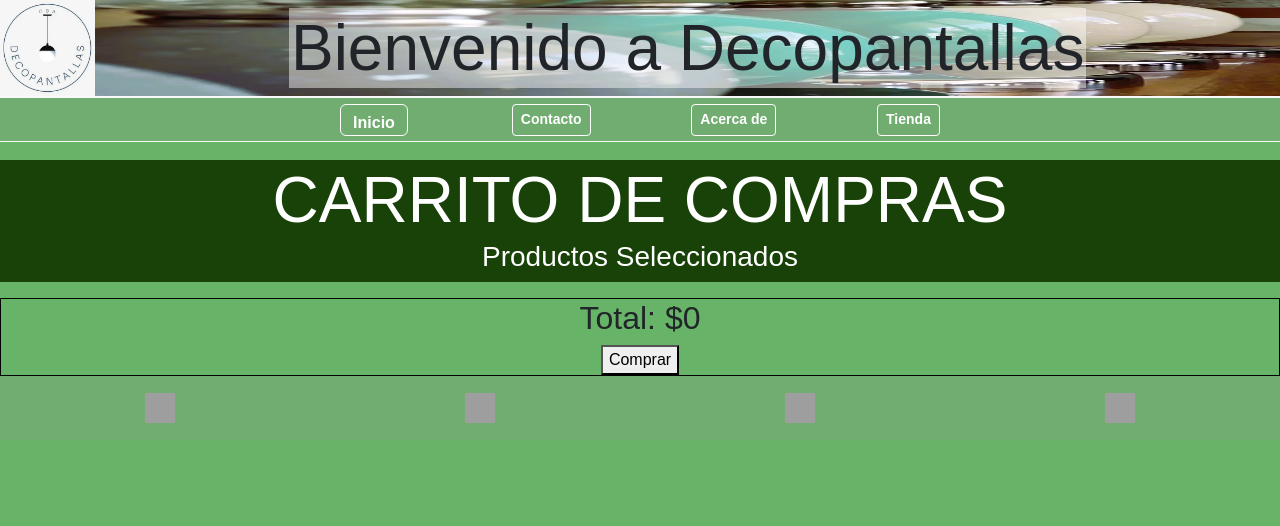
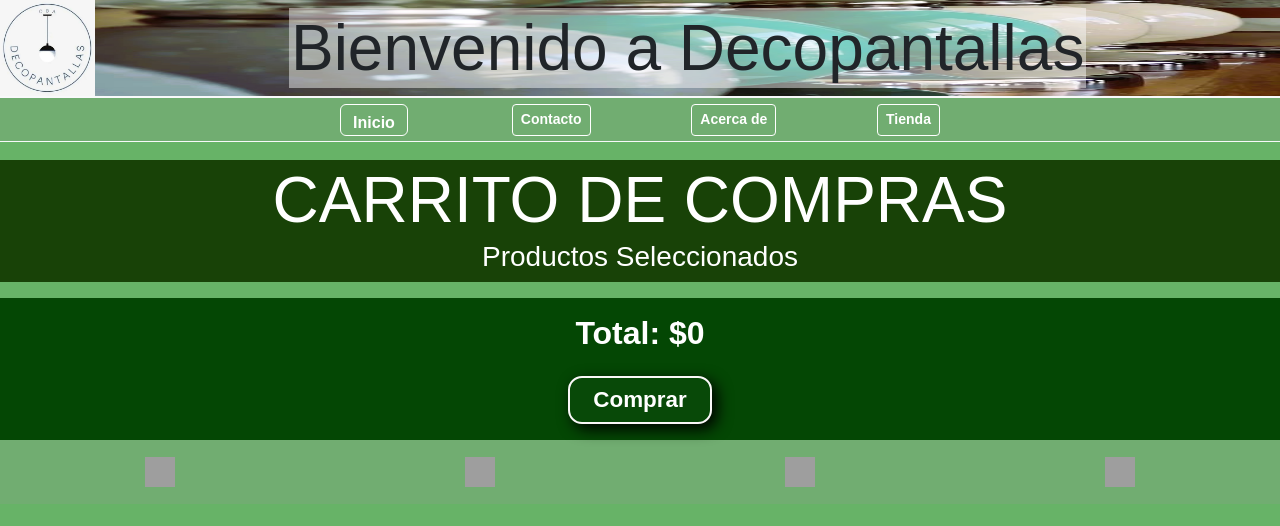
Before and after one commit to Mforgioni/Tienda-E-comerce, a plain HTML site: page paginas/carrito.html in a window 1280 px wide. Drawn offline with nearby package versions, Linux system fonts and the light colour scheme; some packages are replaced by stand-ins of ours; grey boxes are pictures that could not be loaded; a script that the page names is missing.

Commit message:
boton compra

```diff
--- a/css/style.css
+++ b/css/style.css
@@ -174,11 +174,7 @@ footer {
   list-style-type: none;
 }
 
-.total {
-  margin-top: 1rem;
-  border: solid 1px black;
-  text-align: center;
-}
+
 
 /*__________________________Tienda pag________________________*/
 
@@ -333,6 +329,28 @@ footer {
   background-color: rgb(85, 131, 85);
   box-shadow: 5px 5px 15px rgb(0, 0, 0);
   color: white;
+}
+.total {
+  margin-top: 1rem;
+  text-align: center;
+  background-color: rgb(4, 71, 4);
+  color: white;
+}
+.total h2 {
+font-weight: bold;
+padding: 1rem;
+}
+.botonComprar {
+  background: rgb(8, 73, 8);
+  border-radius: 14px;
+  border: solid rgb(250, 248, 248) 2px;
+  box-shadow: 5px 5px 15px rgb(0, 0, 0);
+  height: 3rem;
+  width: 9rem;
+  color: white;
+  margin-bottom: 1rem;
+  font-weight: bold;
+  font-size: 1.4rem;
 }
 /*________________________ index modo web_______________________*/
 
```
